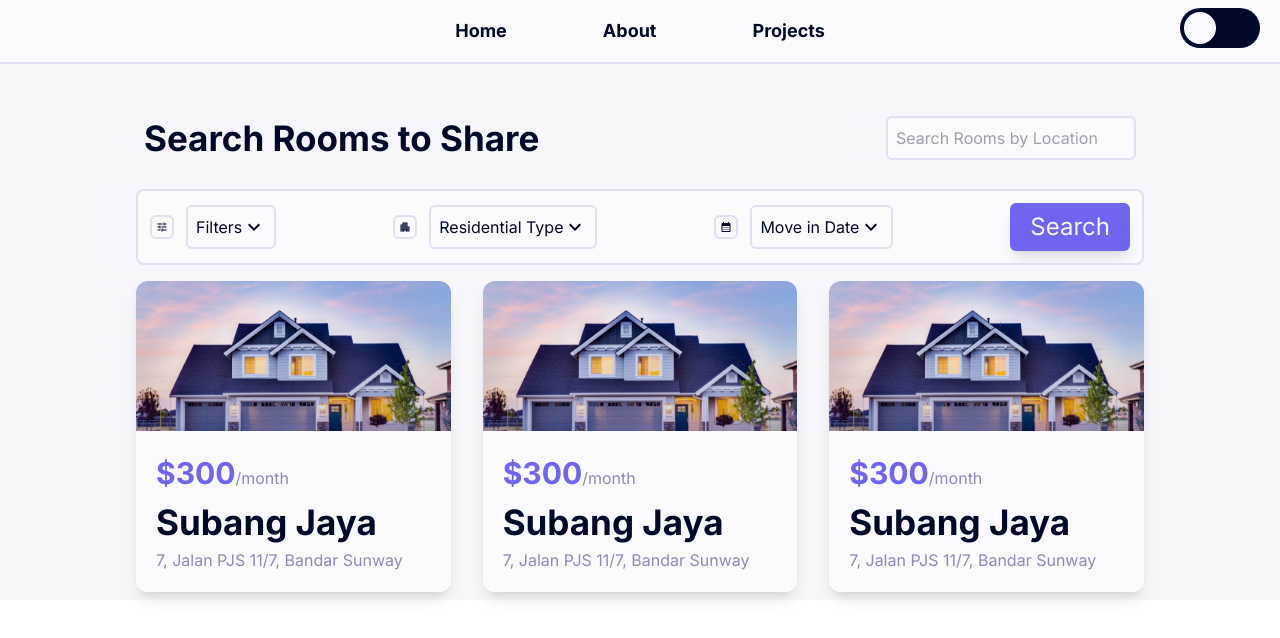
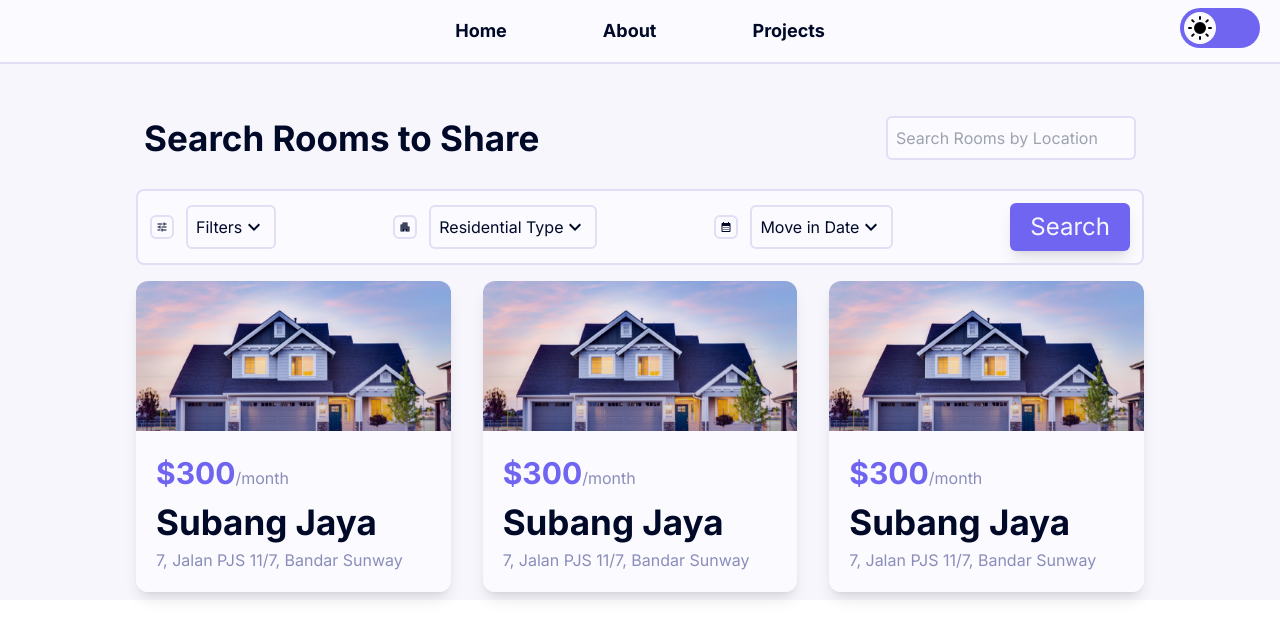
Before and after one commit to MusthafaAltaf2001/roommate-finder, a Next.js app: page / in a window 1280 px wide. Shown: the top 638 px of the page. Built offline with nearby package versions, Linux system fonts and the light colour scheme.

Commit message:
Added theme toggle button

```diff
--- a/package.json
+++ b/package.json
@@ -18,6 +18,7 @@
     "next": "14.0.2",
     "react": "^18",
     "react-dom": "^18",
+    "react-spring": "^9.7.3",
     "styled-components": "^6.1.1"
   },
   "devDependencies": {
--- /dev/null
+++ b/src/app/Components/Header/DarkModeToggle.tsx
@@ -0,0 +1,95 @@
+import React, { useState } from 'react'
+import { animated, useSpring } from '@react-spring/web'
+
+const DarkModeToggle = () => {
+    const [isDarkMode, setDarkMode] = useState(false);
+
+    const toggleDarkMode = () => {
+        setDarkMode(previous => !previous);
+    };
+
+    const properties = {
+        dark: {
+            r: 9,
+            transform: "rotate(40deg)",
+            cx: 12,
+            cy: 4,
+            opacity: 0
+        },
+        light: {
+            r: 5,
+            transform: "rotate(90deg)",
+            cx: 30,
+            cy: 0,
+            opacity: 1
+        },
+        springConfig: { mass: 4, tension: 250, friction: 35 }
+    };
+
+    const { r, transform, cx, cy, opacity } = properties[
+        isDarkMode ? "dark" : "light"
+    ];
+
+    const svgContainerProps = useSpring({
+        transform,
+        config: properties.springConfig
+    });
+    const centerCircleProps = useSpring({ r, config: properties.springConfig });
+    const maskedCircleProps = useSpring({
+        cx,
+        cy,
+        config: properties.springConfig
+    });
+    const linesProps = useSpring({ opacity, config: properties.springConfig });
+
+    return (
+        <div>
+            <label className="absolute top-2 right-5 bg-purple w-20 h-10 rounded-full z-100">
+                <input type="checkbox" id="check" className="sr-only peer" />
+                <span className="w-2/5 h-4/5 flex justify-center items-center bg-white absolute rounded-full left-1 top-1 peer-checked:bg-blue peer-checked:left-11 transition-all duration-500">
+                    <animated.svg
+                        xmlns="http://www.w3.org/2000/svg"
+                        width="24"
+                        height="24"
+                        viewBox="0 0 24 24"
+                        fill="none"
+                        strokeWidth="2"
+                        strokeLinecap="round"
+                        strokeLinejoin="round"
+                        stroke="currentColor"
+                        onClick={toggleDarkMode}
+                        style={{
+                            cursor: "pointer",
+                            ...svgContainerProps
+                        }}
+                    >
+                        <mask id="myMask2">
+                            <rect x="0" y="0" width="100%" height="100%" fill="white" />
+                            <animated.circle style={maskedCircleProps} r="9" fill="black" />
+                        </mask>
+
+                        <animated.circle
+                            cx="12"
+                            cy="12"
+                            style={centerCircleProps}
+                            fill="black"
+                            mask="url(#myMask2)"
+                        />
+                        <animated.g stroke="currentColor" style={linesProps}>
+                            <line x1="12" y1="1" x2="12" y2="3" />
+                            <line x1="12" y1="21" x2="12" y2="23" />
+                            <line x1="4.22" y1="4.22" x2="5.64" y2="5.64" />
+                            <line x1="18.36" y1="18.36" x2="19.78" y2="19.78" />
+                            <line x1="1" y1="12" x2="3" y2="12" />
+                            <line x1="21" y1="12" x2="23" y2="12" />
+                            <line x1="4.22" y1="19.78" x2="5.64" y2="18.36" />
+                            <line x1="18.36" y1="5.64" x2="19.78" y2="4.22" />
+                        </animated.g>
+                    </animated.svg>
+                </span>
+            </label>
+        </div>
+    )
+}
+
+export default DarkModeToggle
--- a/src/app/Header.tsx
+++ b/src/app/Components/Header/Header.tsx
@@ -1,8 +1,8 @@
 "use client"
 
 import React, { useState, useRef } from "react";
-import Switch from '@mui/material/Switch';
-import { motion } from "framer-motion";
+import sun from './Assets/icons/sun.svg'
+import DarkModeToggle from "./DarkModeToggle";
 
 const Header = () => {
     const [isOpen, setIsOpen] = useState(false);
@@ -39,10 +39,7 @@
 
     return (
         <header id="header" className="sticky top-0 z-40">
-            <label className="absolute top-2 right-5 bg-black w-20 h-10 rounded-full z-100">
-                <input type="checkbox" id="check" className="sr-only peer" />
-                <span className="w-2/5 h-4/5 bg-white absolute rounded-full left-1 top-1 peer-checked:bg-blue peer-checked:left-11 transition-all duration-500"></span>
-            </label>
+            <DarkModeToggle />
             <div className="bg-white flex h-16 md:px-[150px] xl:px-[450px] justify-center border-b-2 border-b-border-colour">
                 <div className="flex flex-row justify-center items-center">
                     <div className="block max-md:hidden">
--- a/src/app/page.tsx
+++ b/src/app/page.tsx
@@ -1,5 +1,5 @@
 import Homepage from "./Pages/Homepage"
-import Header from "./Header"
+import Header from "./Components/Header/Header"
 
 export default function Home() {
   return (
```
Also changed, not shown: 1 other file (tests, documents, lock files or other folders).
